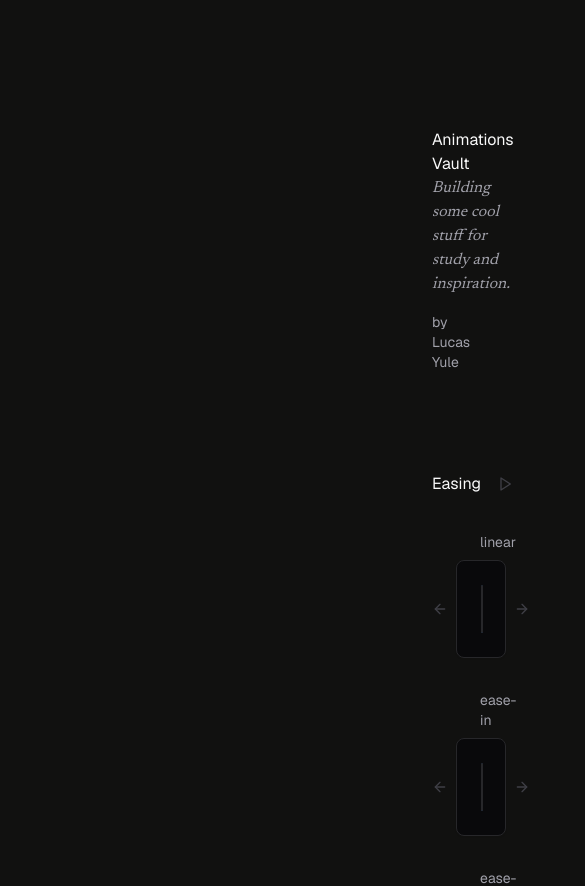
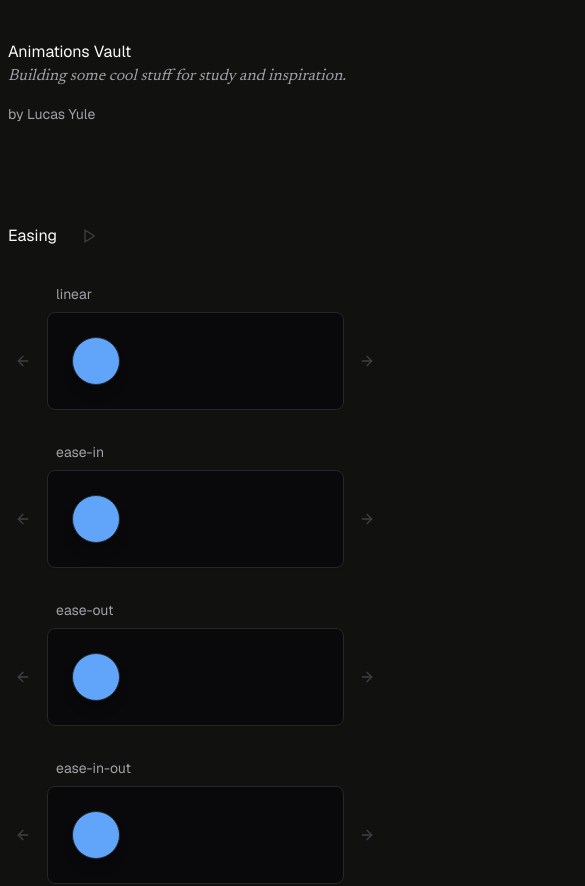
Before and after one commit to lucasyule2212/animations-vault, a Next.js app: page / in a window 390 px wide. Shown: the top 886 px of the page, 585 px wide, since content can reach past the window. Built offline with nearby package versions, Linux system fonts and the light colour scheme.

Commit message:
refactor(responsive-styles): updating responsive padding styles

```diff
--- a/src/app/(home)/components/ease-section.tsx
+++ b/src/app/(home)/components/ease-section.tsx
@@ -18,7 +18,7 @@ const EaseSection = () => {
     setJustifyAll((prev) => (prev === 'start' ? 'end' : 'start'))
   }
   return (
-    <section className="mt-24 flex flex-col gap-4 px-52">
+    <section className="mt-24 flex flex-col gap-4 sm:px-16 md:px-20 lg:px-32 xl:px-52">
       <header className="flex items-center  gap-4">
         <h2>Easing</h2>
         <Button
--- a/src/app/(home)/components/header-section.tsx
+++ b/src/app/(home)/components/header-section.tsx
@@ -1,6 +1,6 @@
 const HeaderSection = () => {
   return (
-    <section className="px-52">
+    <section className="sm:px-16 md:px-20 lg:px-32 xl:px-52">
       <header>
         <h1>Animations Vault</h1>
       </header>
--- a/src/app/(home)/page.tsx
+++ b/src/app/(home)/page.tsx
@@ -3,7 +3,7 @@ import HeaderSection from './components/header-section'
 
 export default function Home() {
   return (
-    <main className="flex w-screen flex-col rounded-md px-56 py-32 text-base text-accent-foreground">
+    <main className="flex w-screen flex-col rounded-md px-2 py-10 text-base text-accent-foreground sm:px-16 md:px-20 lg:px-32 lg:py-32 xl:px-52">
       <HeaderSection />
       <EaseSection />
     </main>
```
